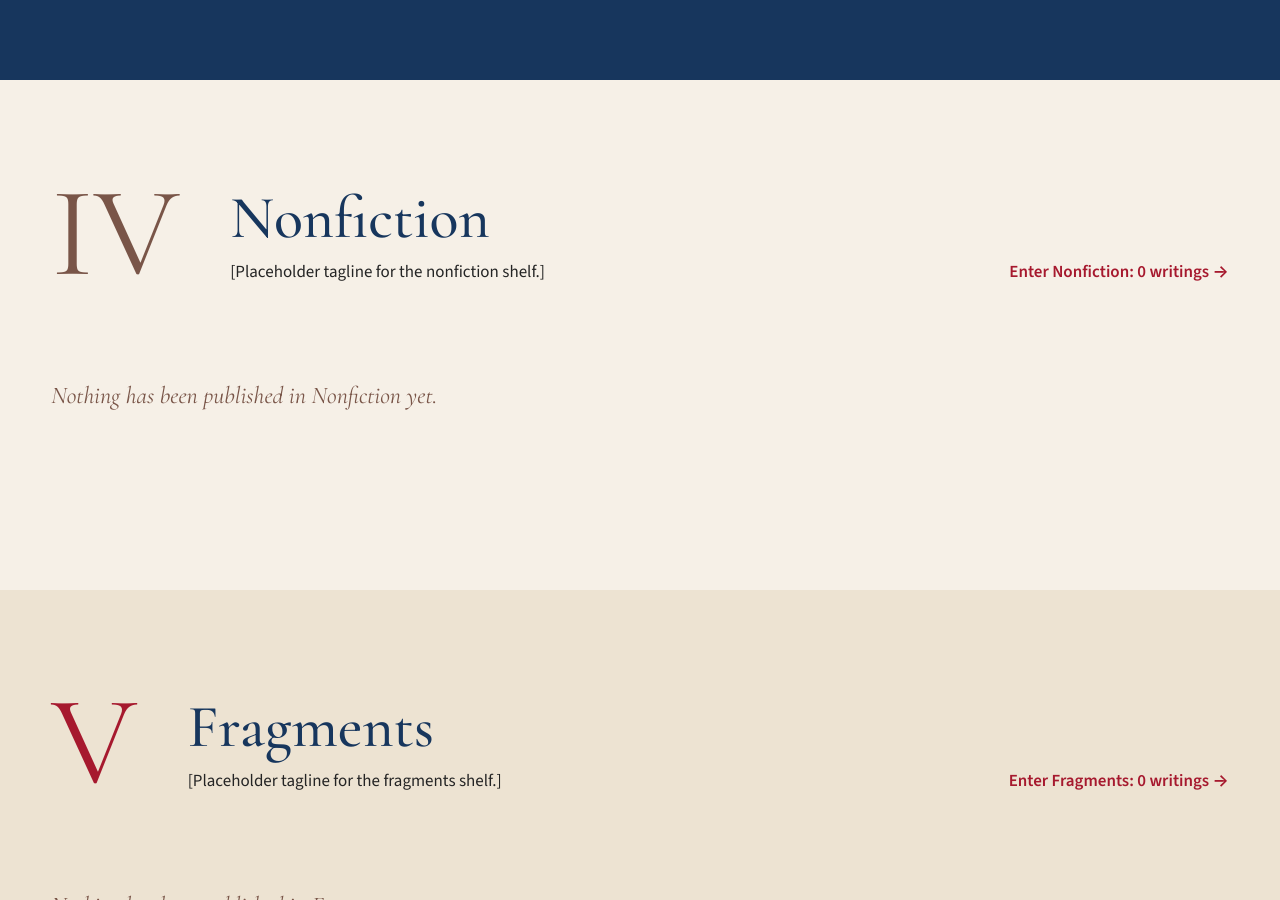
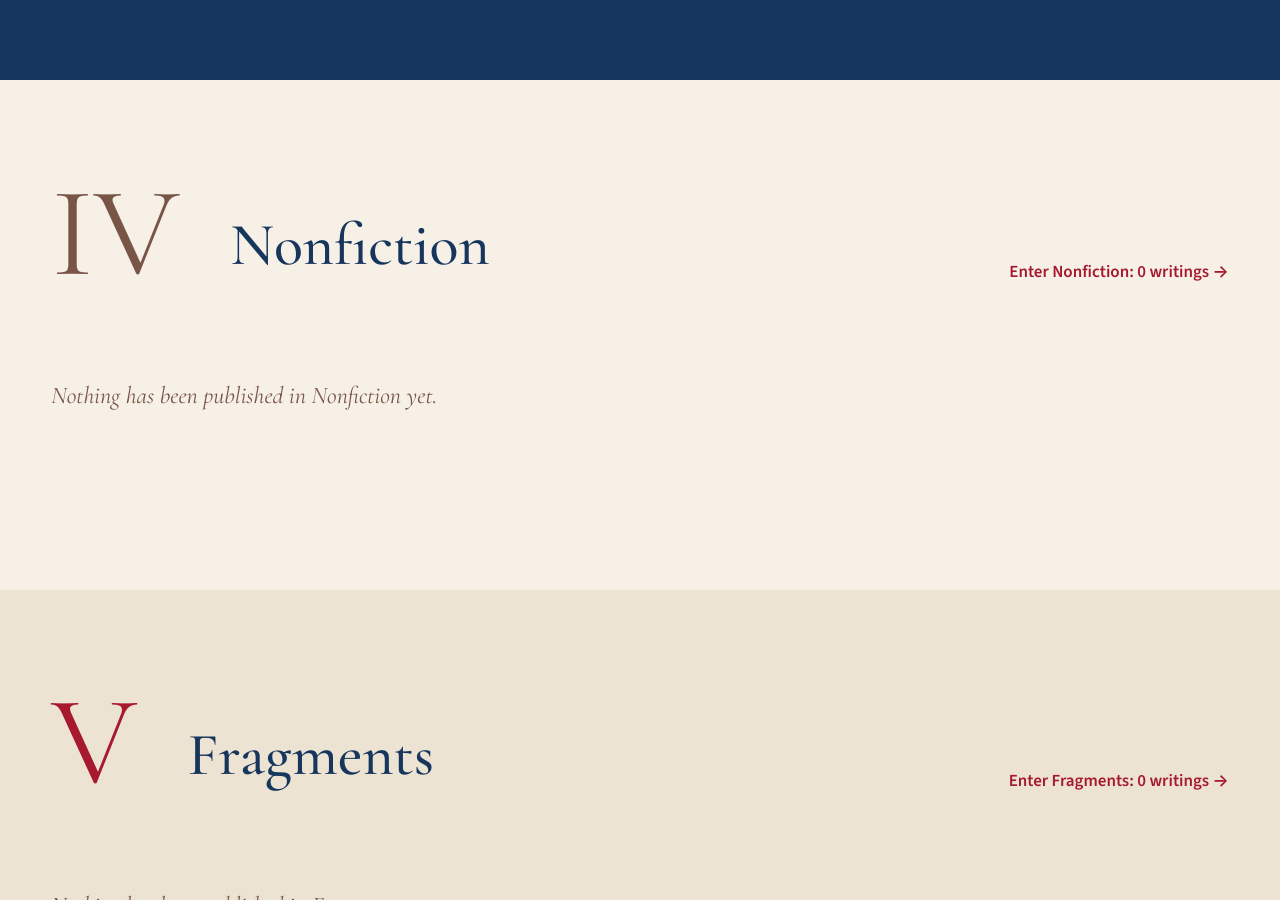
Before and after one commit to levray23/lev-literature, a Jekyll site: the page built from index.html, in a window 1280 px wide and 900 px high, scrolled down 3417 px. Built offline with Jekyll 4.4.1, drawn with Linux system fonts in a browser that asks for light colours.

Commit message:
Update _data/categories.yml (via Pages CMS)

```diff
--- a/_data/categories.yml
+++ b/_data/categories.yml
@@ -27,8 +27,6 @@
 - name: Fiction
   nav: Fiction
   tagline: Imagined worlds, familiar truths.
-  intro: "[Placeholder introduction to the Fiction archive. Say what kind of
-    stories and worlds a reader will find here.]"
   noun: stories
   url: /fiction/
   theme: fiction
@@ -36,9 +34,6 @@
   image: /assets/site/hero-fiction.svg
 - name: Nonfiction
   nav: Nonfiction
-  tagline: "[Placeholder tagline for the nonfiction shelf.]"
-  intro: "[Placeholder introduction to the Nonfiction archive. Describe the essays
-    and reflections gathered here.]"
   noun: essays
   url: /nonfiction/
   theme: nonfiction
@@ -46,9 +41,6 @@
   image: /assets/site/hero-nonfiction.svg
 - name: Fragments
   nav: Fragments
-  tagline: "[Placeholder tagline for the fragments shelf.]"
-  intro: "[Placeholder introduction to the Fragments archive. Explain what a
-    fragment means to you.]"
   noun: fragments
   url: /fragments/
   theme: fragments
```
